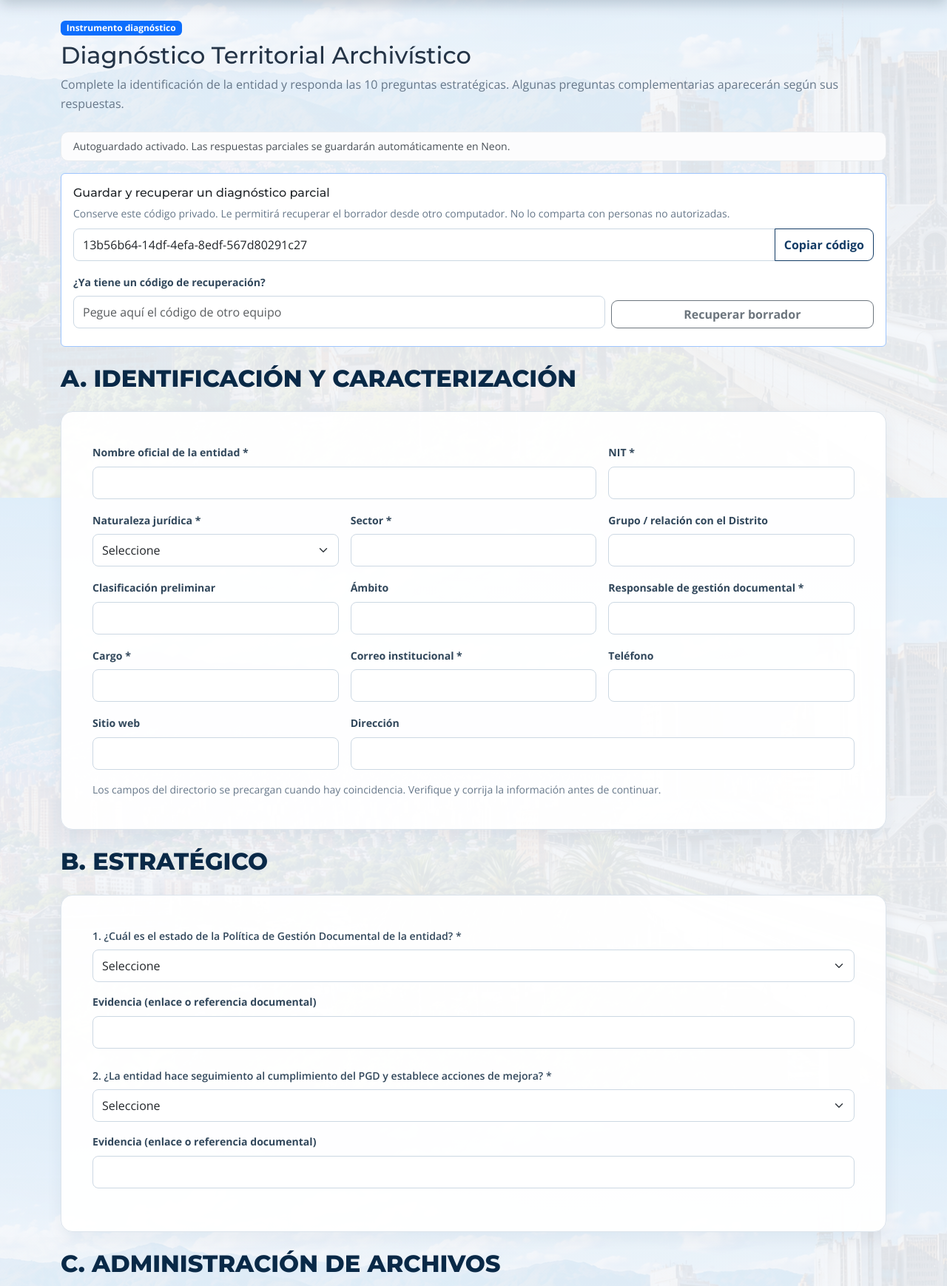
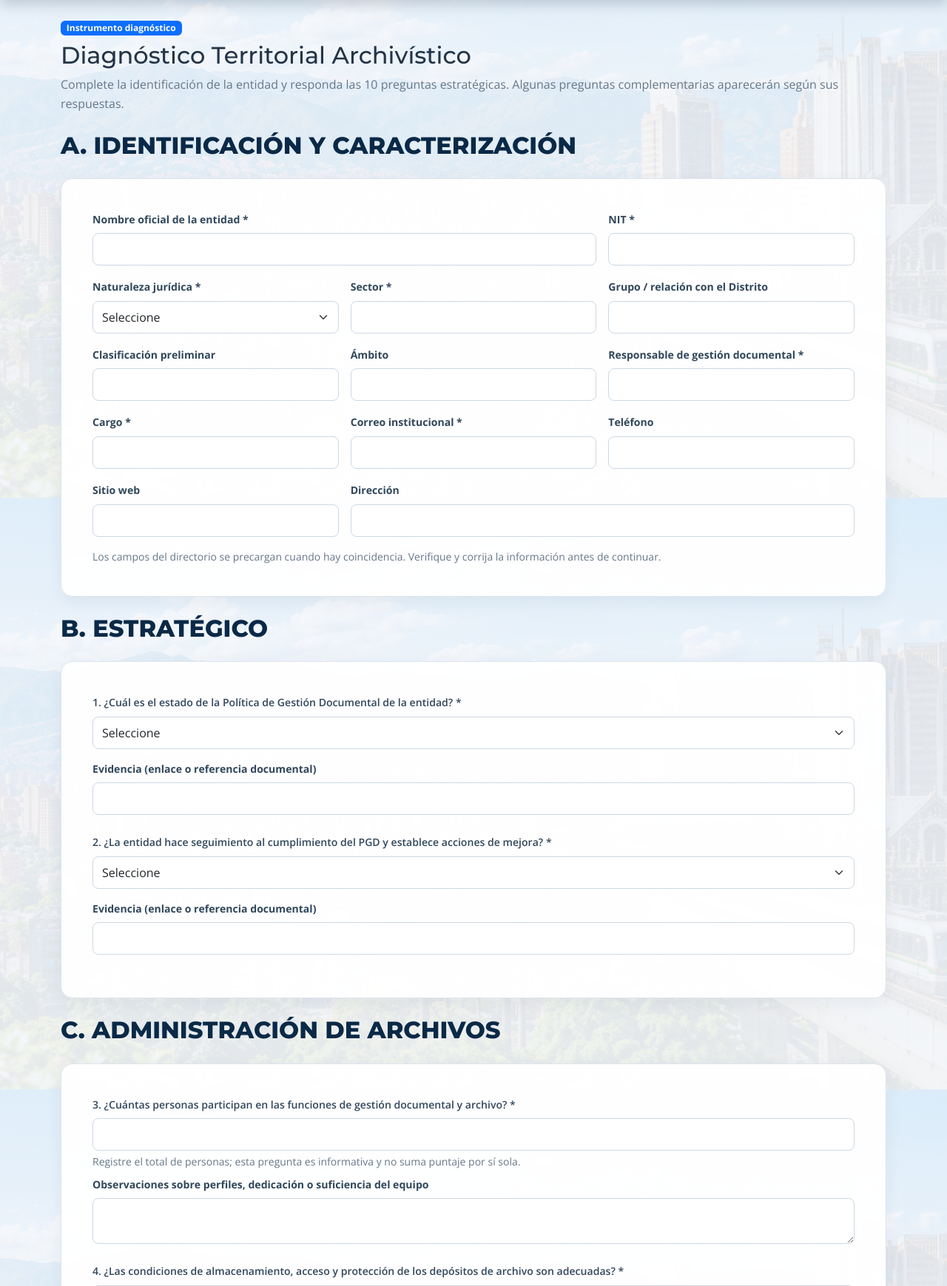
Before and after one commit to juancamilo0808-hash/diagnostico-archivistico-medellin, a Flask app: page /diagnostico in a window 1280 px wide. Shown: the part 127-1866 px from the top of the page at 74% size. Run offline with Flask 3, Linux system fonts and the light colour scheme; data that the repository does not hold is empty.

Commit message:
Update diagnostico.html

```diff
--- a/templates/diagnostico.html
+++ b/templates/diagnostico.html
@@ -10,14 +10,16 @@
   </div>
   <form id="censoForm" method="POST" novalidate>
     <input type="hidden" name="borrador_id" id="borrador_id" value="">
-    <div id="autosaveStatus" class="alert alert-light py-2 small" role="status" aria-live="polite">El autoguardado se activará al comenzar a diligenciar.</div>
-    <div class="card mb-4 border-primary-subtle"><div class="card-body">
+    <div id="autosaveStatus" class="alert alert-light py-2 small" role="status" aria-live="polite" hidden>El autoguardado se activará al comenzar a diligenciar.</div>
+    <div hidden aria-hidden="true">
+      <div class="card mb-4 border-primary-subtle"><div class="card-body">
       <h2 class="h6 mb-2">Guardar y recuperar un diagnóstico parcial</h2>
       <p class="small text-muted mb-2">Conserve este código privado. Le permitirá recuperar el borrador desde otro computador. No lo comparta con personas no autorizadas.</p>
       <div class="input-group mb-3"><input id="codigoRecuperacion" class="form-control" type="text" readonly aria-label="Código privado de recuperación"><button class="btn btn-outline-primary" type="button" id="copiarCodigo">Copiar código</button></div>
       <div class="row g-2 align-items-end"><div class="col-md-8"><label class="form-label" for="codigoParaRecuperar">¿Ya tiene un código de recuperación?</label><input id="codigoParaRecuperar" class="form-control" type="text" autocomplete="off" placeholder="Pegue aquí el código de otro equipo"></div><div class="col-md-4"><button class="btn btn-outline-secondary w-100" type="button" id="recuperarCodigo">Recuperar borrador</button></div></div>
       <div id="recuperacionStatus" class="small mt-2" role="status" aria-live="polite"></div>
     </div></div>
+    </div>
     <div class="section-header mt-4"><div><h2>A. IDENTIFICACIÓN Y CARACTERIZACIÓN</h2></div></div><section class="card form-card mb-4"><div class="card-body"><div class="row g-3">
       <div class="col-md-8"><label class="form-label" for="nombre_entidad">Nombre oficial de la entidad *</label><input class="form-control" id="nombre_entidad" name="nombre_entidad" autocomplete="off" required><div id="sugerencias" class="list-group position-relative"></div></div>
       <div class="col-md-4"><label class="form-label" for="nit_entidad">NIT *</label><input class="form-control" id="nit_entidad" name="nit_entidad" required></div>
```
